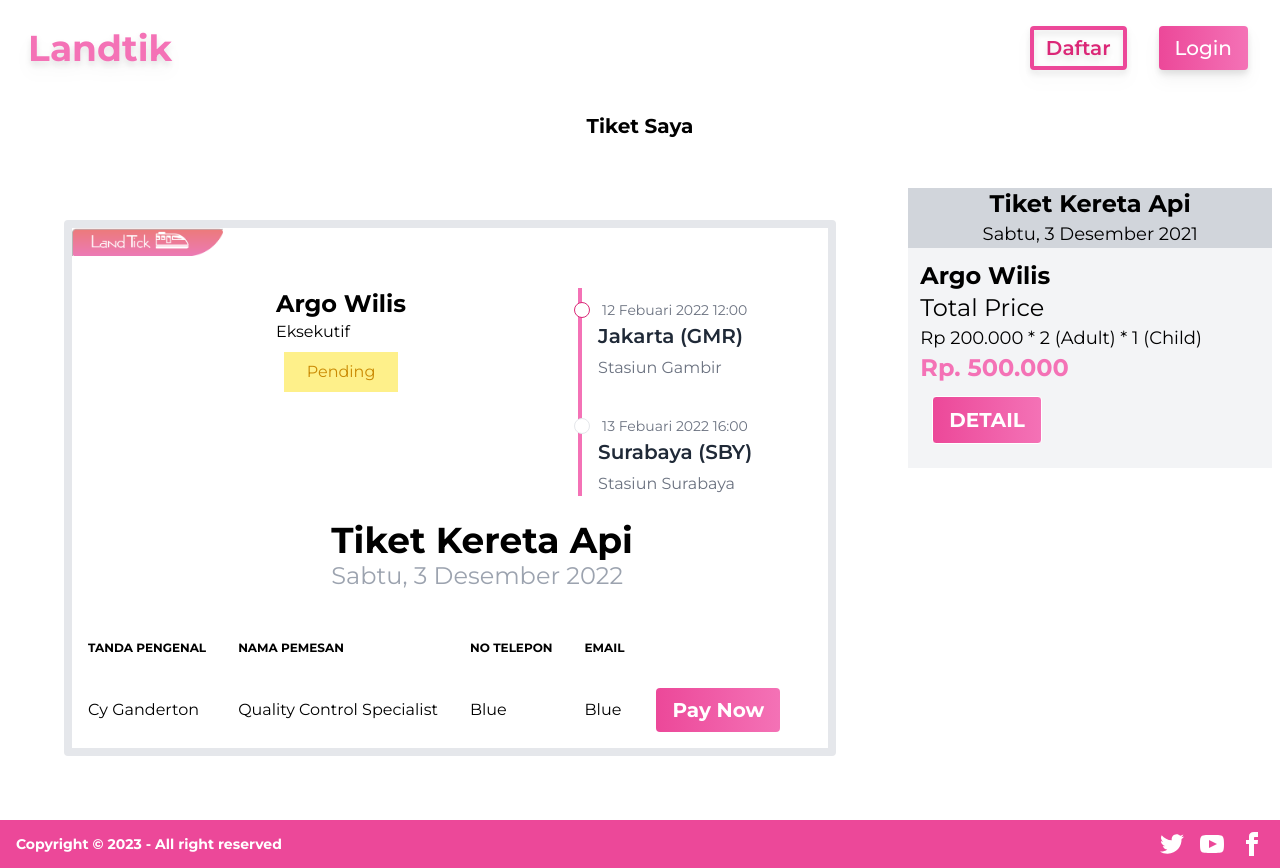
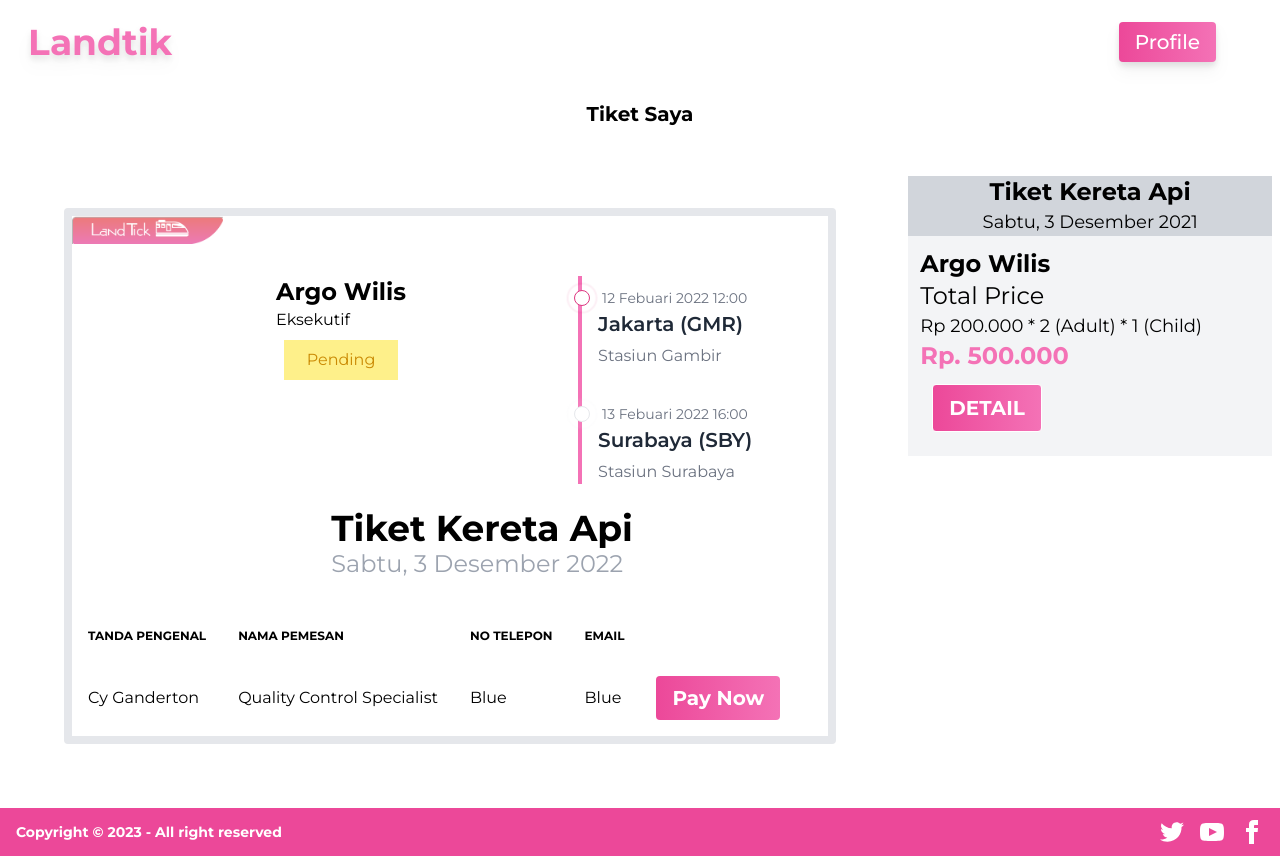
Before and after one commit to baharsah/ftreact, a React (Vite) app: page /detail/1 in a window 1280 px wide. Built offline with nearby package versions, Linux system fonts and the light colour scheme.

Commit message:
update minor ; to finishing

```diff
--- a/src/components/DetailTicket.jsx
+++ b/src/components/DetailTicket.jsx
@@ -18,7 +18,8 @@ function DetailTicket() {
       <ol className="border-l border-l-4 border-pink-400">
   <li>
     <div className="flex flex-start items-center pt-3">
-      <div className="border-pink-600 border border-3 bg-white w-4 h-4 rounded-full -ml-2 mr-3"></div>
+      <div className="animate-ping border-pink-600 border border-3 bg-white w-4 h-4 rounded-full -ml-2 mr-3"></div>
+      <div className="border-pink-600 border border-3 bg-white w-4 h-4 rounded-full -ml-7 mr-3"></div>
       <p className="text-gray-500 text-sm">12 Febuari 2022 12:00</p>
     </div>
     <div className="mt-0.5 ml-4 mb-6">
@@ -28,7 +29,8 @@ function DetailTicket() {
   </li>
   <li>
     <div className="flex flex-start items-center pt-3">
-      <div className="bg-pink-600 border border-3 bg-white w-4 h-4 rounded-full -ml-2 mr-3"></div>
+      <div className="bg-pink-600 border border-3 bg-white w-4 h-4 rounded-full animate-ping -ml-2 mr-3"></div>
+      <div className="bg-pink-600 border border-3 bg-white w-4 h-4 rounded-full -ml-7 mr-3"></div>
       <p className="text-gray-500 text-sm">13 Febuari 2022 16:00</p>
     </div>
     <div className="mt-0.5 ml-4 mb-6">
--- a/src/components/Navbar.jsx
+++ b/src/components/Navbar.jsx
@@ -20,11 +20,24 @@ function Navbar() {
       </button>
       <div class="hidden w-full md:block md:w-auto" id="navbar-default">
         <ul class="flex flex-col p-4 mt-4 md:flex-row md:space-x-8 md:mt-0 md:text-sm md:font-medium md:border-0">
-        <li>
+        {/* <li>
                     <button className=" font-semibold text-pink-600/100 border-4 border-pink-500/100 text-xl rounded px-3 py-1">Daftar</button>
           </li>
           <li>
                     <button className="bg-gradient-to-r from-pink-500 to-pink-400 text-white text-xl rounded px-4 py-2">Login</button>
+          </li> */}
+          <div className="dropdown dropdown-end z-[500]">
+  <label tabIndex={0} className="rounded rounded-1 bg-gradient-to-r from-pink-500 to-pink-400 text-white text-xl px-4 py-2">Profile</label>
+  <ul tabIndex={0} className=" my-2 bg-gray-100 dropdown-content menu p-2 shadow rounded-box w-52">
+    <li><a>Item 1</a></li>
+    <li><a>Item 2</a></li>
+    <li><a>Item 2</a></li>
+  </ul>
+</div>
+          <li>
+
+
+
           </li>
 
         </ul>
--- a/src/components/StaticCard.jsx
+++ b/src/components/StaticCard.jsx
@@ -15,9 +15,8 @@ function StaticCard() {
                <p className='text-normal text-4xl text-white'>you wanna to go home? Check our services!</p>
             </div>
 
-            <div className='w-1/4 h-1/4 py-5 rounded relative'>
-                <img  className='rounded-lg absolute border-8' src={Img1}></img>
-            <img  className='rounded-lg absolute -translate-y-5 translate-x-5 border-8' src={Img1}></img>
+            <div className='w-1/4 h-1/4 py-5 rounded'>
+                <img   className=' rounded-lg border-8' src={Img1}></img>
 
             </div>
 
```
